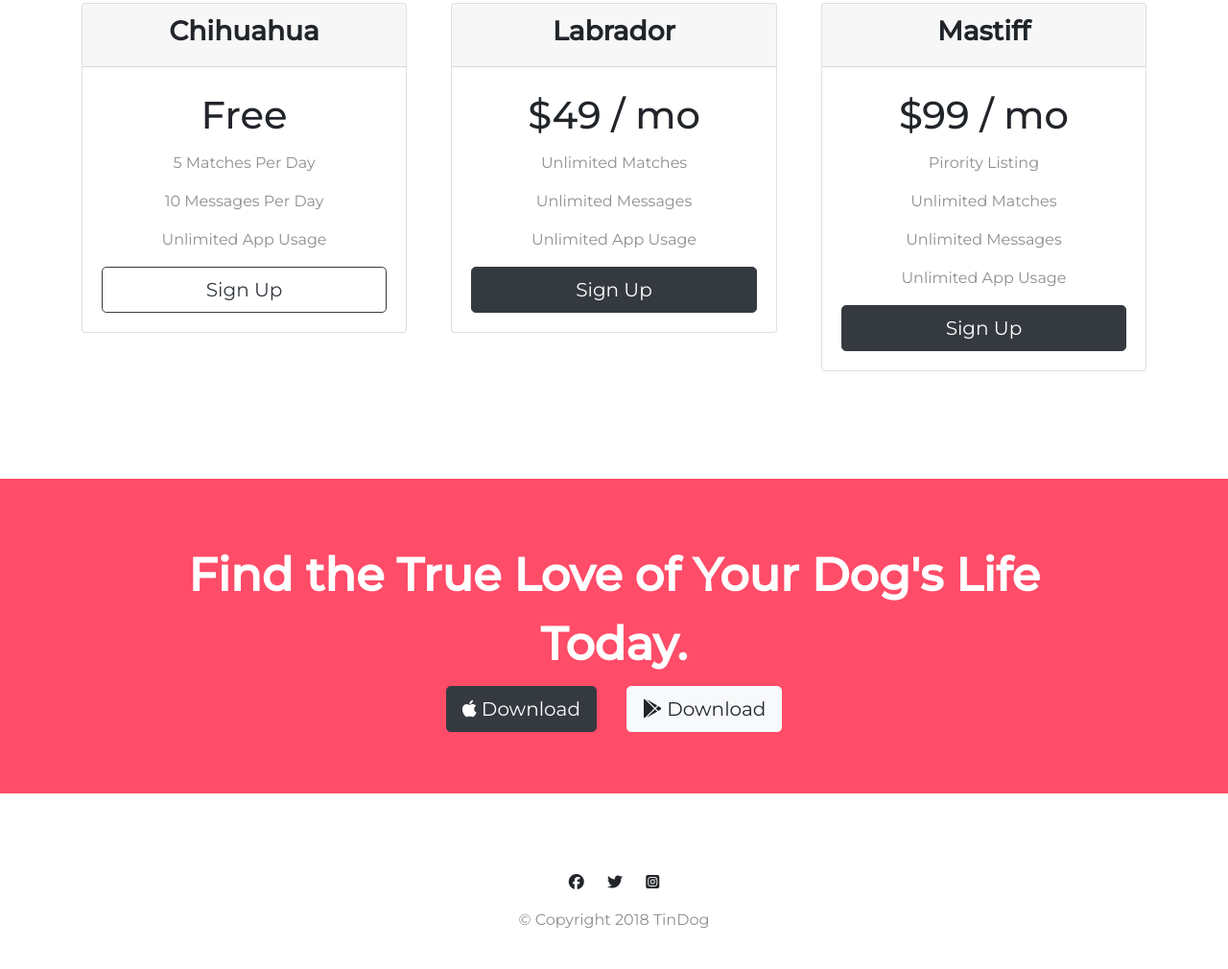
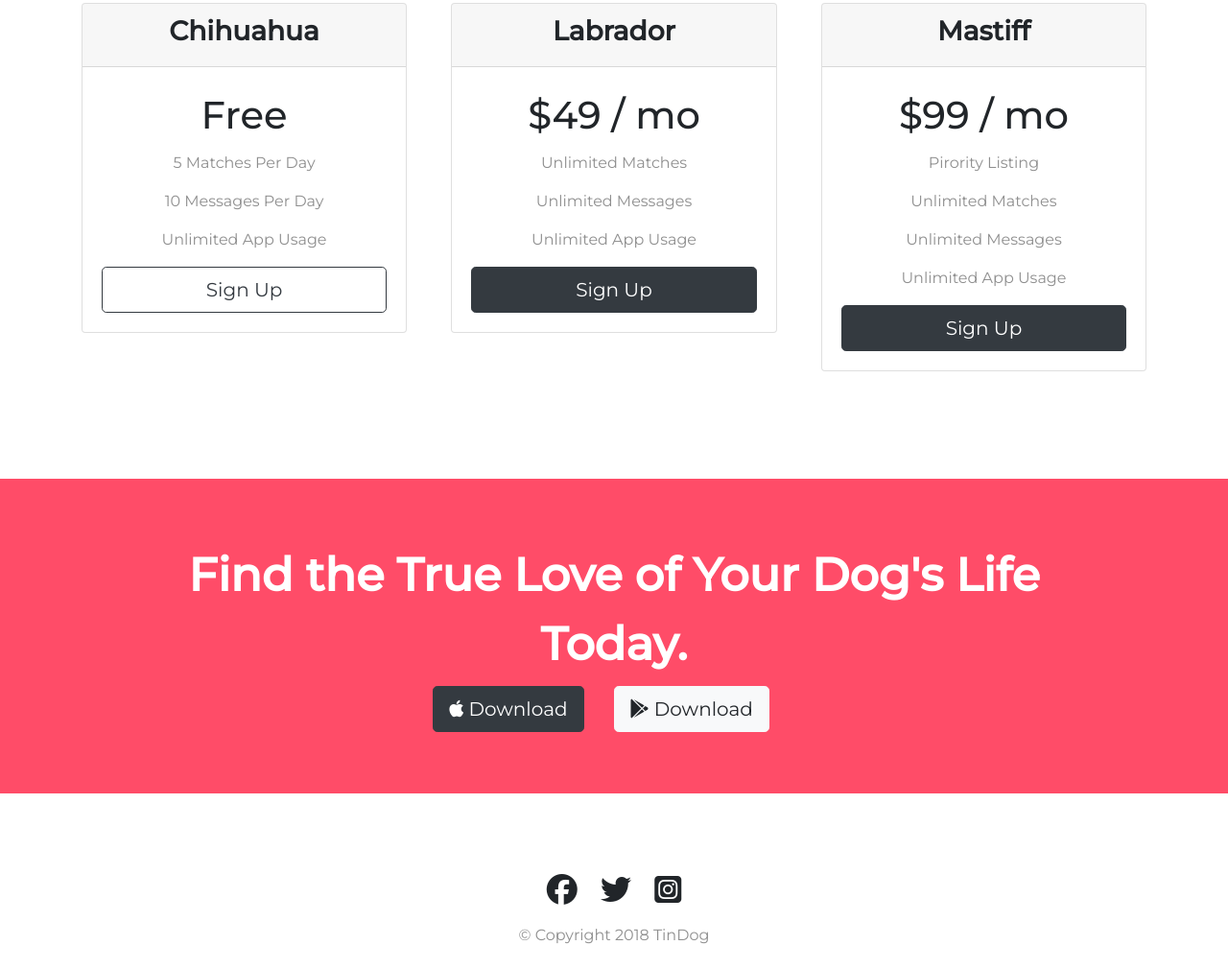
Before and after one commit to sunil747/firstBootstrapSite, a plain HTML site: page index.html in a window 1280 px wide. Shown: the part 1787-2797 px from the top of the page at 96% size. Drawn offline with nearby package versions, Linux system fonts and the light colour scheme.

Commit message:
Update index.html

```diff
--- a/index.html
+++ b/index.html
@@ -59,7 +59,7 @@
         <div class="col-lg-6 col-md-12">
           <h1 class="main-headding">Meet new and interesting dogs nearby.</h1>
           <button class="button-space btn btn-dark btn-lg" type="button"><i class="fa fa-apple" aria-hidden="true"></i> Download</button>
-          <button class="btn btn-outline-light btn-lg" type="button"><i class="fab fa-google-play"></i> Download</button>
+          <button class="button-space btn btn-outline-light btn-lg" type="button"><i class="fab fa-google-play"></i> Download</button>
         </div>
 
         <div class="col-lg-6 col-md-12">
@@ -135,7 +135,7 @@
   <!-- Press -->
 
   <section class="colored-section" id="press">
-    <img class="press-images" src="images/techcrunch.png" alt="tc-logo">
+    <img class="press-images" src="images/Techcrunch.png" alt="tc-logo">
     <img class="press-images" src="images/tnw.png" alt="tnw-logo">
     <img class="press-images" src="images/bizinsider.png" alt="biz-insider-logo">
     <img class="press-images" src="images/mashable.png" alt="mashable-logo">
@@ -211,7 +211,7 @@
 
     <h3 class="cta-headding">Find the True Love of Your Dog's Life Today.</h3>
     <button class="button-space btn btn-lg btn-dark" type="button"><i class="fa fa-apple" aria-hidden="true"></i> Download</button>
-    <button class="btn btn-lg btn-light" type="button"><i class="fab fa-google-play"></i> Download</button>
+    <button class="button-space btn btn-lg btn-light" type="button"><i class="fab fa-google-play"></i> Download</button>
 
   </section>
 
@@ -219,9 +219,9 @@
   <!-- Footer -->
 
   <footer class="white-section" id="footer">
-    <i class="footer-icon fab fa-facebook fa-1x"></i>
-    <i class="footer-icon fab fa-twitter fa-1x"></i>
-    <i class="footer-icon fab fa-instagram-square fa-1x"></i>
+    <i class="footer-icon fab fa-facebook fa-2x"></i>
+    <i class="footer-icon fab fa-twitter fa-2x"></i>
+    <i class="footer-icon fab fa-instagram-square fa-2x"></i>
     <p>© Copyright 2018 TinDog</p>
 
   </footer>
```
